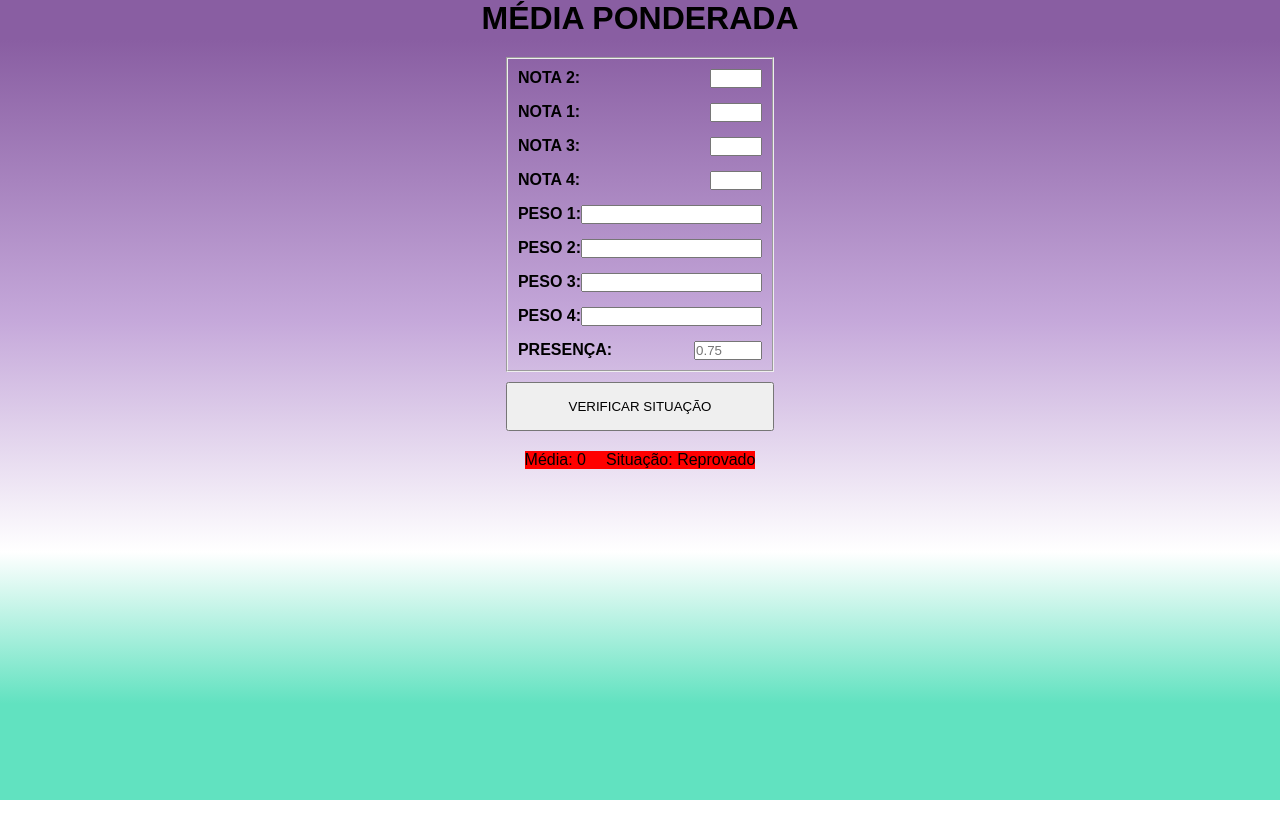
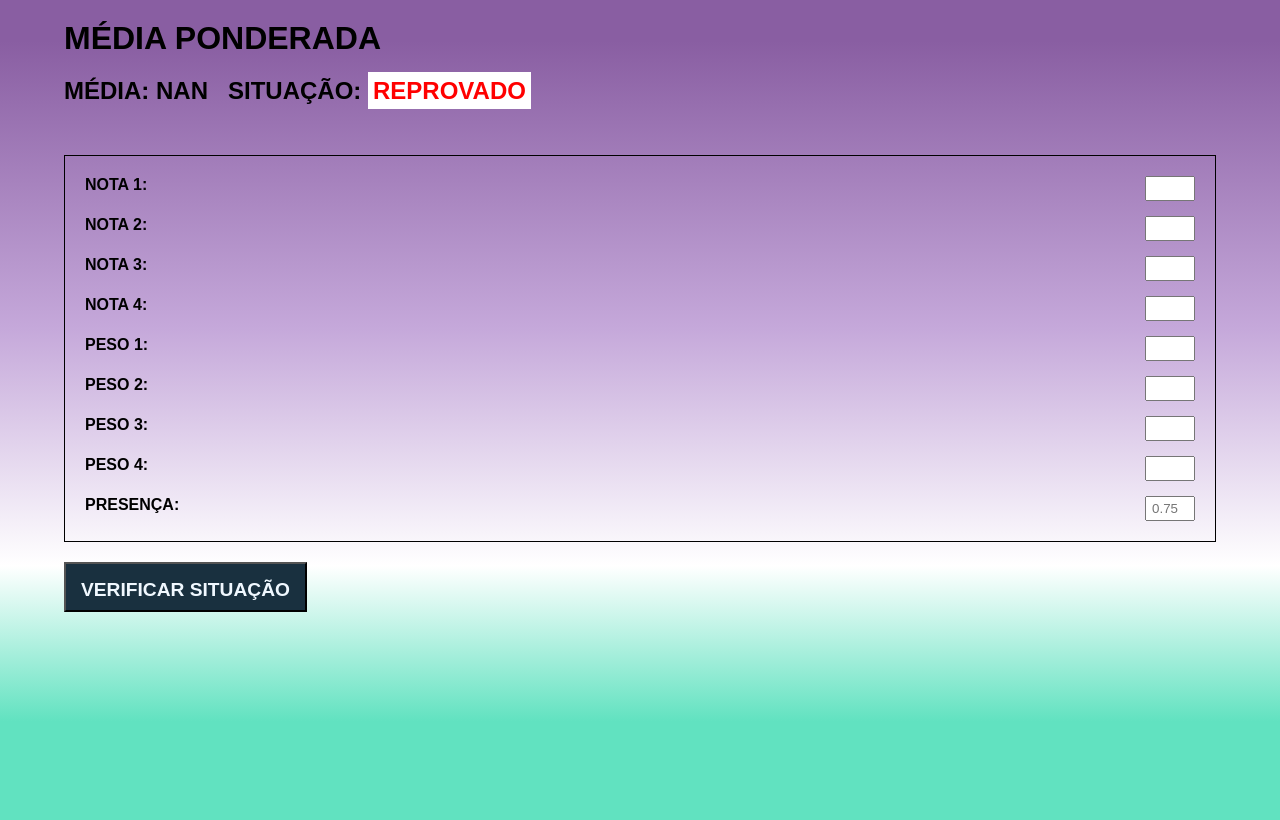
Before and after one commit to victorMedeiros82/media-ponderada, a plain HTML site: page index.html in a window 1280 px wide. Both pictures are taken after a click on the button "Verificar Situação". Drawn offline with Linux system fonts and the light colour scheme.

Commit message:
estilizando o resultado final, caso aprovado verde, caso reprovado vermelho usando js para manipular a classe

```diff
--- a/assets/styles.css
+++ b/assets/styles.css
@@ -1,59 +1,97 @@
-html {
-  min-height: 100%;
-}
-
 * {
   margin: 0;
   padding: 0;
   box-sizing: border-box;
-  font-family: sans-serif;
+  font-family: Arial, Helvetica, sans-serif;
+  text-transform: uppercase;
+
 }
 
 body {
-  background: linear-gradient(180deg, rgba(137, 94, 162, 1) 5%, rgba(197, 168, 218, 1) 40%, rgba(255, 255, 255, 1) 69%, rgba(97, 226, 192, 1) 88%);
+  background: linear-gradient(
+    180deg,
+    rgba(137, 94, 162, 1) 5%,
+    rgba(197, 168, 218, 1) 40%,
+    rgba(255, 255, 255, 1) 69%,
+    rgba(97, 226, 192, 1) 88%
+  );
+  /* display: flex; */
+  width: 90%;
+  min-height: 100vh;
+  margin: 0 auto;
+  /* justify-content: center; */
+  /* align-items: center; */
 }
 
 #main {
+  margin-top: 20px;
   display: flex;
   flex-direction: column;
-  align-items: center;
-  row-gap: 20px;
+  justify-content: center;
+  /* row-gap: 20px; */
 }
 
-header {
-  text-transform: uppercase;
+h1{
+  margin-bottom: 20px;
+}
+header{
+  margin-bottom: 50px;
+}
+header p{
+  font-weight: bold;
+}
+#resultado_esperado{
+  display: flex;
+  gap:20px;
 }
 
 fieldset {
-  padding: 10px;
-  text-transform: uppercase;
+  padding: 20px;
+  margin-bottom: 20px;
   display: flex;
   flex-direction: column;
   flex-wrap: wrap;
   gap: 15px;
-}
-
-#formulario {
-  display: flex;
-  flex-direction: column;
-  gap: 10px;
-}
+  border: 1px solid;}
 
   label {
     font-weight: bold;
     display: flex;
     justify-content: space-between;
   }
+  input, input:focus, input:focus-visible {
+    height: 25px;
+    text-align: right;
+    width: 50px;
+  }
+  #formulario{
+    display: flex;
+    flex-direction: column;
+    justify-content: center;
 
+  }
+  #botao_verificar{
+    color: aliceblue;
+    font-size: 1.2em;
+    font-weight: bold;
+    height: 50px;
+    width: fit-content;
+    padding: 15px;
+    cursor:pointer;
+    background-color: rgb(25, 48, 63);
+  }
+  #botao_verificar:hover{
+    background-color: rgb(75, 108, 131);
+    color: aliceblue;
+  }
+.aprovado, .reprovado{
+  background-color: #fff;
+  font-weight: bold;
+  padding: 5px;
 
-#botao_verificar {
-  text-transform: uppercase;
-  padding: 15px;
-  cursor: pointer;
 }
-
-#resultadoEsperado {
-  background-color: red;
-  display: flex;
-  gap: 20px;
+.aprovado{
+  color:green;}
+.reprovado{
+  color:red;
 }
--- a/index.html
+++ b/index.html
@@ -13,13 +13,17 @@
 <body>
     <div id="main">
         <header>
-            <h1>Média Ponderada</h1>
+            <h1 class="cabecalho">Média Ponderada</h1>
+            <div id="resultado_esperado">
+                <h2>Média: <span id="media"></span></h2>
+                <h2>Situação: <span id="resultado"></span></h2>
+            </div><!--RESULTADO-->
         </header>
         <form id="formulario" action="verificar">
             <fieldset>
                 <!--notas-->
-                <label for="n2">Nota 2:<input type="number" min="0" max="10" id="n2" /></label>
-                <label for="n1">Nota 1:<input type="number" min="0" max="10" id="n1" /></label>
+                <label for="n2">Nota 1:<input type="number" min="0" max="10" id="n2" /></label>
+                <label for="n1">Nota 2:<input type="number" min="0" max="10" id="n1" /></label>
                 <label for="n3">Nota 3:<input type="number" min="0" max="10" id="n3" /></label>
                 <label for="n4">Nota 4:<input type="number" min="0" max="10" id="n4" /></label>
                 <!--pesos-->
@@ -33,10 +37,6 @@
             </fieldset><!--FIELDSET-->
             <input id="botao_verificar" type="button" value="Verificar Situação"></input>
         </form><!--FORMULARIO-->
-        <div id="resultadoEsperado">
-            <p>Média: <span id="media"></span></p>
-            <p>Situação: <span id="resultado"></span></p>
-        </div><!--RESULTADO-->
     </div><!--main-->
     <script src="main.js"></script>
     <script src="./scripts/media.js"></script>
--- a/main.js
+++ b/main.js
@@ -12,9 +12,21 @@ function verificar() {
   let p4 = document.querySelector('#p4').value
   let presenca = document.querySelector('#presenca').value
 
-  let media = calculaMedia(n1, n2, n3, n4, p1 = 1, p2 = 1, p3 = 1, p4 = 1)
-  let resultado = verificaAprovacao(media, presenca = 0.75);
+  let media = calculaMedia(n1, n2, n3, n4, p1 , p2 , p3 , p4 ).toFixed(2)
+  let resultado = verificaAprovacao(media, presenca);
 
-  document.querySelector("#media").textContent = media;
-  document.querySelector("#resultado").textContent = resultado;
+  let resultadoMedia = document.querySelector("#media");
+  let resultadoFinal = document.querySelector("#resultado");
+
+  resultadoMedia.textContent = media
+  resultadoFinal.textContent = resultado
+
+  resultadoFinal.classList.remove("aprovado", "reprovado");
+
+  if (resultado === "Aprovado") {
+    resultadoFinal.classList.add("aprovado");
+  } else {
+    resultadoFinal.classList.add("reprovado");
+  }
+
 }
--- a/scripts/media.js
+++ b/scripts/media.js
@@ -3,9 +3,14 @@ function calculaMedia(n1, n2, n3, n4, p1 = 1, p2 = 1, p3 = 1, p4 = 1) {
 }
 
 function verificaAprovacao(media, presenca = 0.75) {
-    return media >= 7 && presenca >= 0.75 ? "Aprovado" : "Reprovado"
+    if (media >= 7 && presenca >= 0.75) {
+        return "Aprovado"
+
+    } else {
+        return "Reprovado"
+
+    }
 }
-
 function verificaSituacao(n1, n2, n3, n4, presenca = 0.75, p1 = 1, p2 = 1, p3 = 1, p4 = 1) {
     let media = calculaMedia(n1, n2, n3, n4, p1 = 1, p2 = 1, p3 = 1, p4 = 1);
     let aprovado = verificaAprovacao(media, presenca)
```
Lines whose indentation alone changed are shown as unchanged.
